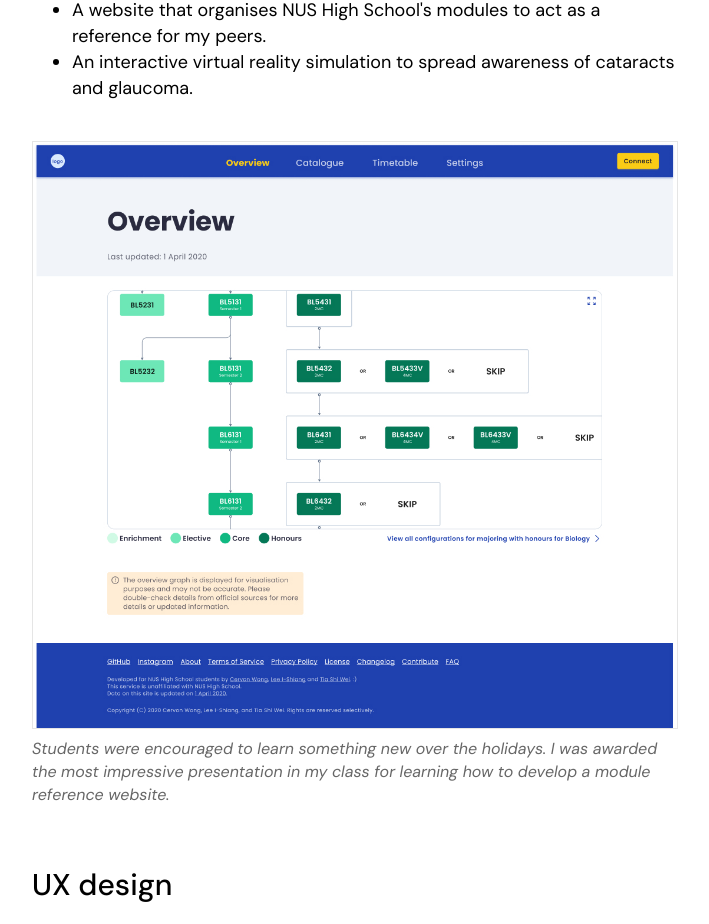
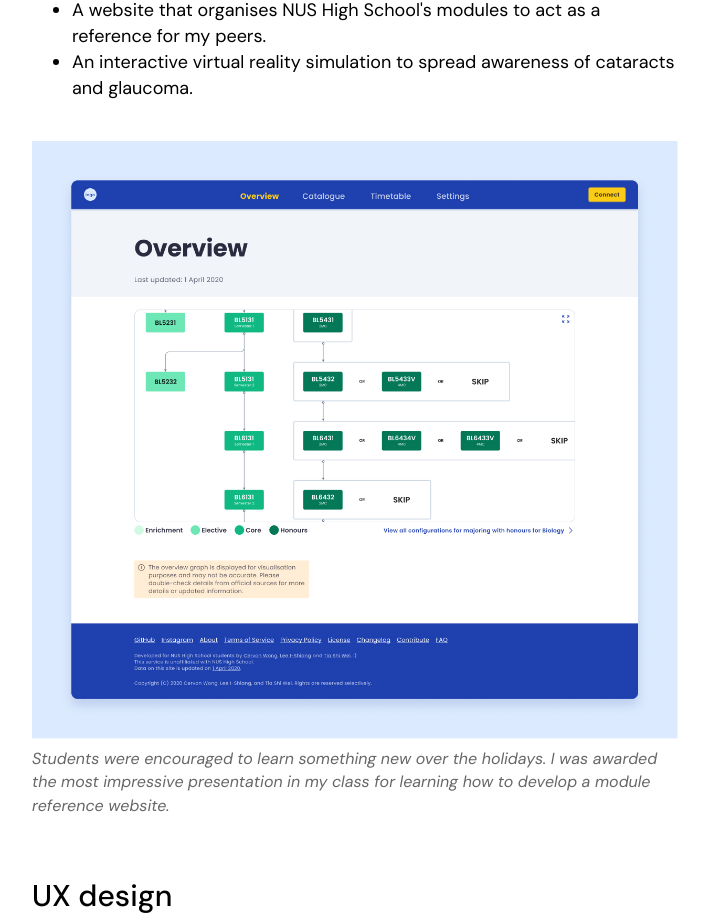
Before and after one commit to cervonwong/portfolio, a Vue app: page /about in a window 1280 px wide. Shown: the part 4554-5478 px from the top of the page, without its empty margins (256-965 px from the left). Built offline with nearby package versions, Linux system fonts and the light colour scheme.

Commit message:
Update image of NUSH modules website to not need border

```diff
--- a/src/views/AboutMe.vue
+++ b/src/views/AboutMe.vue
@@ -163,9 +163,8 @@
         </ul>
         <figure>
           <img
-            src="../assets/images/about-me--nush-modules.jpg"
+            src="../assets/images/about-me--nush-modules-3.jpg"
             alt="The overview page of a NUS High module reference website I created."
-            class="img-bordered"
           />
           <figcaption>
             Students were encouraged to learn something new over the holidays. I
```
Also changed, not shown: src/assets/images/about-me--nush-modules-3.jpg (added), src/assets/images/about-me--nush-modules.jpg (deleted).
